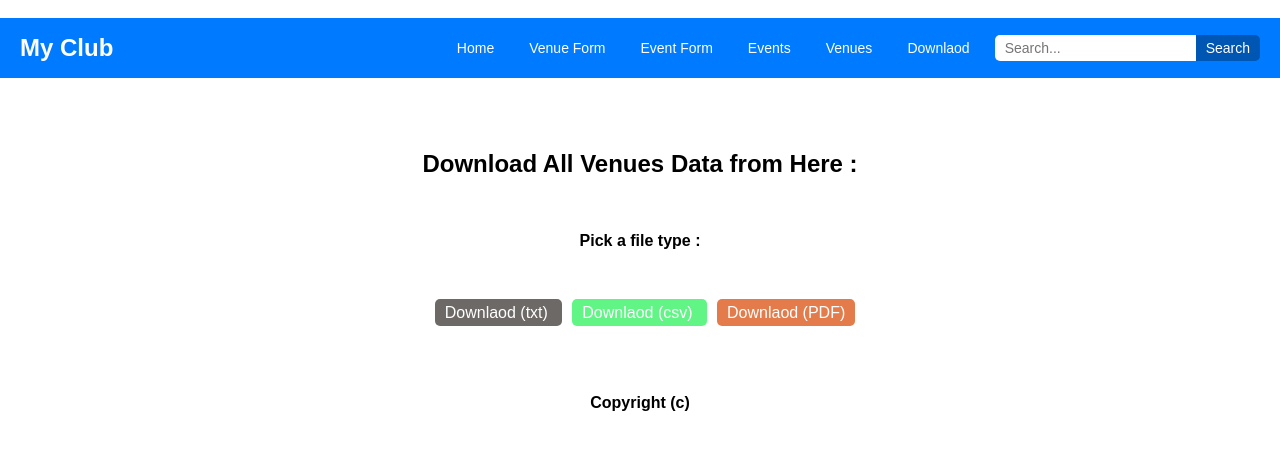
After one commit to oussamachakeur/EVENT-WEBSITE, a Django app: page /download_venues in a window 1280 px wide. The commit adds this page. Shown: the top 450 px of the page. Run offline with Django 3.2, Linux system fonts and the light colour scheme.

Commit message:
Updated code before the login

```diff
--- /dev/null
+++ b/event/templates/event/download_venues.html
@@ -0,0 +1,20 @@
+{% extends 'base.html' %}
+
+
+{% block content%}
+<center>
+
+    <br><br><br><br><h2>Download All Venues Data from Here :</h2><br><br><br><h4>Pick a file type :</h4><br><br><br>
+    <a href="{% url 'venue_txt'%}" style="font-size: 1em; color: #fff; background-color: #6d6967; text-decoration: none; padding: 5px 10px; border-radius: 5px; margin-left: 10px; transition: background-color 0.3s ease;">
+        Downlaod (txt)
+    </a>
+    <a href="{% url 'venue_csv'%}" style="font-size: 1em; color: #fff; background-color: #61f586; text-decoration: none; padding: 5px 10px; border-radius: 5px; margin-left: 10px; transition: background-color 0.3s ease;">
+        Downlaod (csv)
+    </a>
+    <a href="{% url 'venue_PDF'%}" style="font-size: 1em; color: #fff; background-color: #e47b4b; text-decoration: none; padding: 5px 10px; border-radius: 5px; margin-left: 10px; transition: background-color 0.3s ease;">
+        Downlaod (PDF)
+    </a>
+
+</center>
+
+{% endblock %}
--- a/event/templates/event/search_venue.html
+++ b/event/templates/event/search_venue.html
@@ -15,6 +15,9 @@
                 <a href="{% url 'update_venue' venue.id %}" style="font-size: 1em; color: #fff; background-color: #28a745; text-decoration: none; padding: 5px 10px; border-radius: 5px; margin-left: 10px; transition: background-color 0.3s ease;">
                     Update
                 </a>
+                <a href="{% url 'delete_venue' venue.id %}" style="font-size: 1em; color: #fff; background-color: #db4c0a; text-decoration: none; padding: 5px 10px; border-radius: 5px; margin-left: 10px; transition: background-color 0.3s ease;">
+                    Delete
+                </a>
             </div>
             {% endfor %}
             </div>
--- a/event/templates/navbar.html
+++ b/event/templates/navbar.html
@@ -90,6 +90,9 @@
             <a href="/Event_form" class="nav-item">Event Form</a>
             <a href="/events" class="nav-item">Events</a>
             <a href="/venues" class="nav-item">Venues</a>
+            <a href="/download_venues" class="nav-item">Downlaod</a>
+
+
 
             <!-- Search Bar -->
             <form method="post" action="{% url 'search_venue' %}">
--- a/event/urls.py
+++ b/event/urls.py
@@ -1,17 +1,22 @@
 
 from django.contrib import admin
 from django.urls import path , include
-from .views import homepage , event_l , Venue_Form , venue_l , show_venue,search_venue , update_venue , event_Form , update_event
-
+from . import views
 urlpatterns = [
-    path('<int:year>/<str:month>', homepage , name='homepage'),
-    path('', homepage , name='homepage'),
-    path('events' , event_l , name='events'),
-    path('Venue_form/', Venue_Form, name='VenueForm'),
-    path('venues' , venue_l , name='venues'),
-    path('show_venue/<venue_id>' , show_venue , name='show_venue'),
-    path('search_venue', search_venue , name='search_venue'),
-    path('update_venue/<venue_id>' , update_venue , name='update_venue'),
-    path('Event_form/', event_Form, name='EventForm'),
-    path('update_event/<event_id>' , update_event , name='update_event'),
+    path('<int:year>/<str:month>', views.homepage , name='homepage'),
+    path('', views.homepage , name='homepage'),
+    path('events' , views.event_l , name='events'),
+    path('Venue_form/', views.Venue_Form, name='VenueForm'),
+    path('venues' , views.venue_l , name='venues'),
+    path('show_venue/<venue_id>' , views.show_venue , name='show_venue'),
+    path('search_venue', views.search_venue , name='search_venue'),
+    path('update_venue/<venue_id>' , views.update_venue , name='update_venue'),
+    path('Event_form/', views.event_Form, name='EventForm'),
+    path('update_event/<event_id>' , views.update_event , name='update_event'),
+    path('delete_event/<event_id>' , views.delete_event , name='delete_event'),
+    path('delete_venue/<venue_id>' , views.delete_venue , name='delete_venue'),
+    path('venue_txt' , views.venue_txt , name='venue_txt'),
+    path('venue_csv' , views.venue_csv , name='venue_csv'),
+    path('venue_PDF' , views.venue_PDF , name='venue_PDF'),
+    path('download_venues' , views.download_venues , name='download_venues'),
 ]
--- a/event/views.py
+++ b/event/views.py
@@ -2,10 +2,94 @@ from django.shortcuts import render , HttpResponse  ,redirect
 from datetime import datetime
 import calendar
 from calendar import HTMLCalendar
-from django.http import HttpResponseRedirect
+from django.http import HttpResponseRedirect , HttpResponse
 from .models import Event , Venue
 from .forms import VenueForm , EventForm
+import csv
 
+# PDF stuff
+from django.http import FileResponse
+import io
+from reportlab.pdfgen import canvas
+from reportlab.lib.units import inch
+from reportlab.lib.pagesizes import LETTER
+
+#pagination stuff
+from  django.core.paginator import Paginator
+
+
+def download_venues(request):
+    return render(request, 'event/download_venues.html')
+
+
+def venue_PDF(request):
+    # create a bytestream buffer
+    buf = io.BytesIO()
+    # create cavas
+    c = canvas.Canvas(buf , pagesize= LETTER , bottomup=0)
+    #create a text object
+    textop = c.beginText()
+    textop.setTextOrigin(inch , inch)
+    textop.setFont("Helvetica" , 14 )
+
+    venues= Venue.objects.all()
+    lines =[]
+
+    for venue in venues:
+
+        lines.append(venue.name)
+        lines.append(venue.address)
+        lines.append(venue.zip_code)
+        lines.append(venue.email)
+        lines.append("")
+        lines.append("")
+        lines.append("")
+
+
+    for line in lines:
+        textop.textLine(line)
+
+    c.drawText(textop)
+    c.showPage()
+    c.save()
+    buf.seek(0)
+
+    return FileResponse(buf , as_attachment=True , filename="Venue.PDF")
+
+def venue_csv(request):
+    response = HttpResponse(content_type = 'text/csv')
+    response['Content-Disposition'] = 'attachment; filename= Venues.csv'
+    writer = csv.writer(response)
+    venues= Venue.objects.all()
+    writer.writerow(['name','address','zip_code','phone','email'])
+
+    for venue in venues:
+        writer.writerow([venue.name , venue.address , venue.zip_code , venue.phone , venue.email])
+    return response
+
+
+
+def venue_txt(request):
+    response = HttpResponse(content_type = 'text/plain')
+    response['Content-Disposition'] = 'attachment; filename= Venues.txt'
+    venues= Venue.objects.all()
+    lines=[]
+    for venue in venues:
+        lines.append(f'{venue.name}\n {venue.address}\n {venue.zip_code}\n {venue.phone}\n {venue.email}\n\n\n\n\n')
+    #lines=['hi hihih ih ih ih i']
+    response.writelines(lines)
+    return response
+
+
+def delete_event(request , event_id):
+    event = Event.objects.get(pk= event_id)
+    event.delete()
+    return redirect('/events')
+
+def delete_venue(request , venue_id):
+    event = Venue.objects.get(pk= venue_id)
+    event.delete()
+    return redirect('/venues')
 
 
 def event_Form(request):
@@ -14,7 +98,7 @@ def event_Form(request):
         form=EventForm(request.POST)
         if form.is_valid():
             form.save()
-            return HttpResponseRedirect('/Event_form?submitted')
+            return HttpResponseRedirect('/events?submitted')
     else :
          form = EventForm()
          if 'submitted' in request.GET :
@@ -60,8 +144,14 @@ def show_venue(request , venue_id):
 
 
 def venue_l(request):
-    venues = Venue.objects.all()
-    return render(request, 'event/venues.html', {'venue_list': venues})
+    #venues = Venue.objects.all().order_by('name')
+
+   #pagination
+    p= Paginator(Venue.objects.all() , 2)
+    page = request.GET.get('page')
+    venues= p.get_page(page)
+
+    return render(request, 'event/venues.html', {'venues': venues})
 
 
 
@@ -71,7 +161,7 @@ def Venue_Form(request):
         form=VenueForm(request.POST)
         if form.is_valid():
             form.save()
-            return HttpResponseRedirect('/Venue_form?submitted')
+            return HttpResponseRedirect('/venues?submitted')
     else :
          form = VenueForm()
          if 'submitted' in request.GET :
@@ -80,9 +170,14 @@ def Venue_Form(request):
     return render(request , 'event/Venue_form.html' , {'form':form , 'submitted': submitted})
 
 def event_l(request):
-    event_list = Event.objects.all()
+    #event_list = Event.objects.all().order_by('name')
+
+    p = Paginator(Event.objects.all() , 2)
+    page = request.GET.get('page')
+    events = p.get_page(page)
+
     context={
-        'event_list': event_list
+        'events': events
     }
     return render(request , 'event/events.html' , context)
 
--- a/evenwebsite/urls.py
+++ b/evenwebsite/urls.py
@@ -6,3 +6,9 @@ urlpatterns = [
     path('admin/', admin.site.urls),
     path('' , include('event.urls')),
 ]
+
+
+
+admin.site.site_header="my club admin"
+admin.site.site_title = "my club admin"
+admin.site.index_title= "hello to the admin area"
```
Also changed, not shown: event/templates/event/events.html (+25 -1 lines), event/templates/event/venues.html (+27 -1 lines), db.sqlite3.
